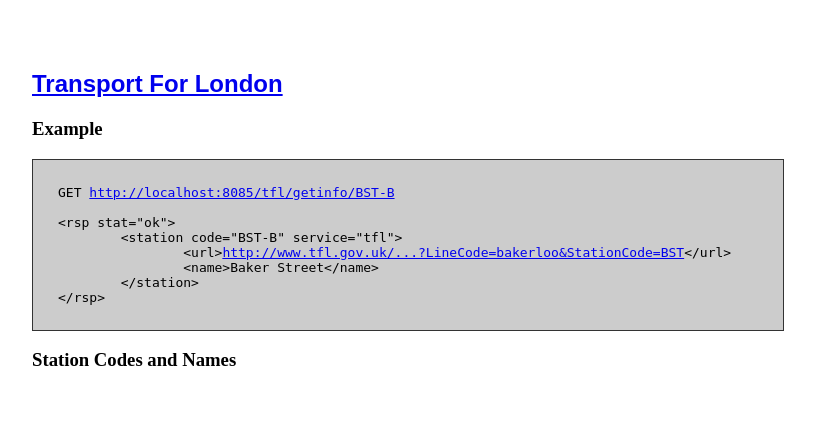
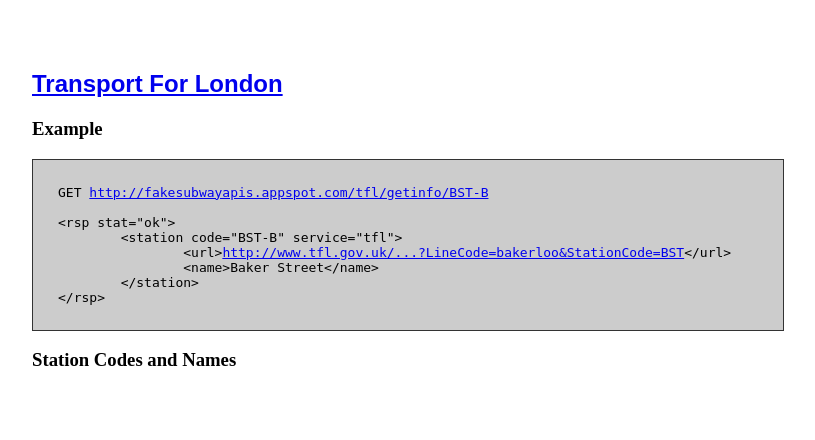
Before and after one commit to straup/gae-fakesubwayapis, a Python web app: template templates/tfl.html in a window 1280 px wide. Shown: the top 440 px of the page, without its empty margins (18-833 px from the left). Run offline with Jinja, Linux system fonts and the light colour scheme; the template is opened without the code that fills it, so the values that code supplies are empty.

Commit message:
fix links

```diff
--- a/templates/tfl.html
+++ b/templates/tfl.html
@@ -6,7 +6,7 @@
 <h3>Example</h3>
 
 <pre>
-GET <a href="http://localhost:8085/tfl/getinfo/BST-B">http://localhost:8085/tfl/getinfo/BST-B</a>
+GET <a href="http://fakesubwayapis.appspot.com/tfl/getinfo/BST-B">http://fakesubwayapis.appspot.com/tfl/getinfo/BST-B</a>
 
 &lt;rsp stat="ok"&gt;
 	&lt;station code="BST-B" service="tfl"&gt;
```
